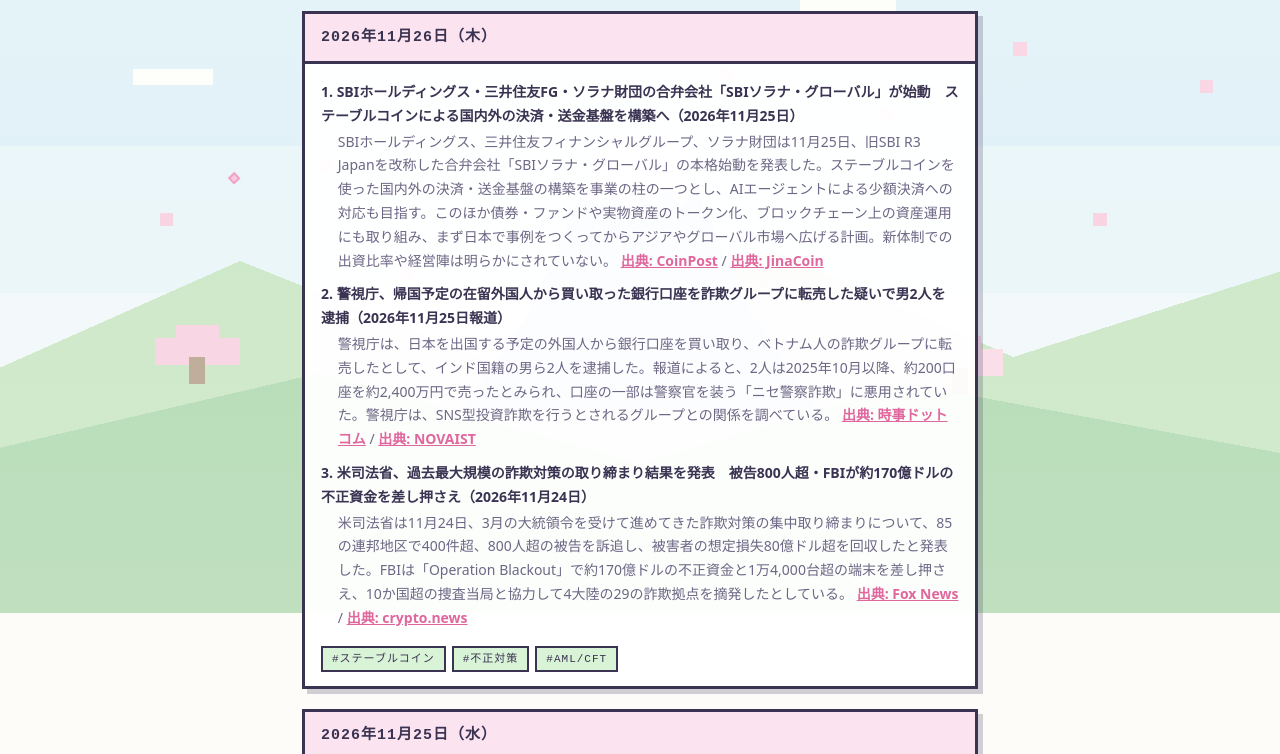
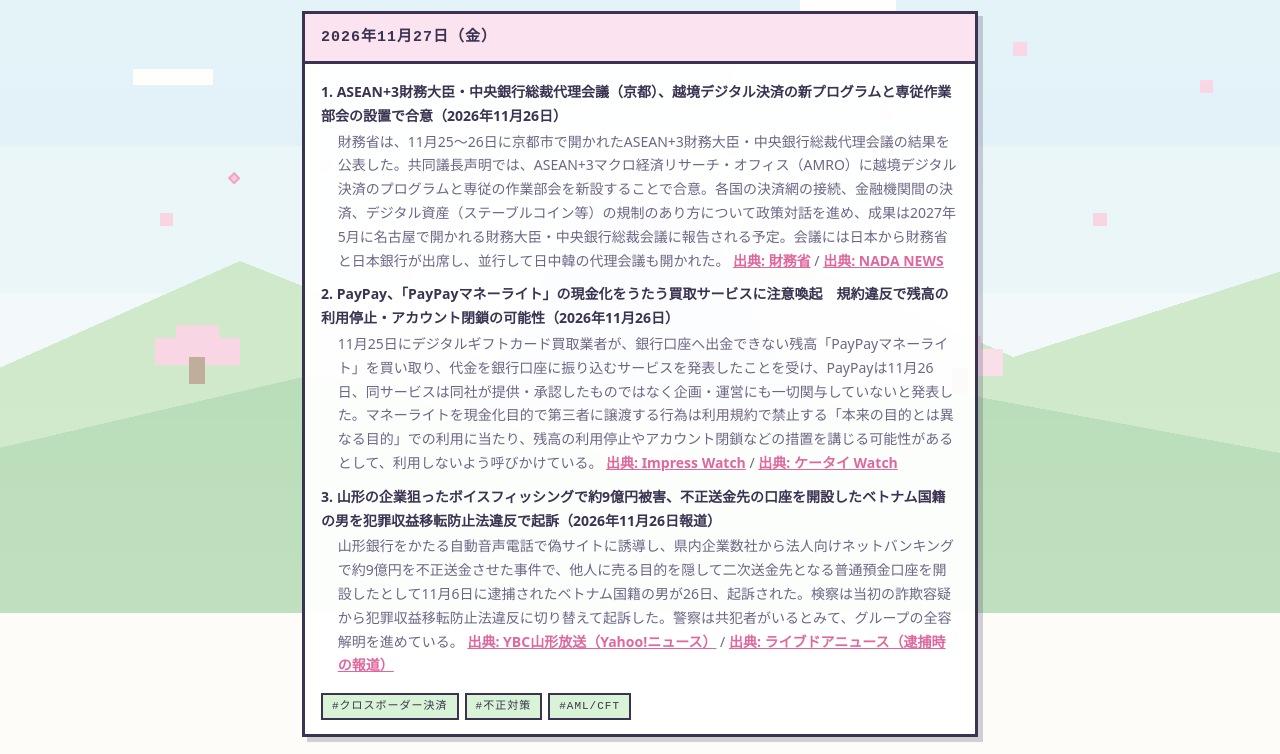
Before and after one commit to fujisawakazuhi/-, a plain HTML site: page fund-transfer/daily-news/index.html in a window 1280 px wide. Shown: the part 187-941 px from the top of the page. Drawn offline with Linux system fonts and the light colour scheme; a web font is replaced by a local one.

Commit message:
Daily news: 2026-11-27
Co-Authored-By: Claude Opus 5.5 <noreply@anthropic.com>
Claude-Session: https://claude.ai/code/session_01MqKzwwKGmkYWf5bZARy6ut

```diff
--- a/fund-transfer/daily-news/index.html
+++ b/fund-transfer/daily-news/index.html
@@ -41,6 +41,21 @@
 <!-- ▼▼▼ 新しい投稿はこのマーカーの直下に追加する（新しいものが上） ▼▼▼ -->
       <article class="post">
         <div class="post-head">
+          <time datetime="2026-11-27">2026年11月27日（金）</time>
+        </div>
+        <div class="post-body">
+          <p><b>1. ASEAN+3財務大臣・中央銀行総裁代理会議（京都）、越境デジタル決済の新プログラムと専従作業部会の設置で合意（2026年11月26日）</b><br><span class="news-text">財務省は、11月25〜26日に京都市で開かれたASEAN+3財務大臣・中央銀行総裁代理会議の結果を公表した。共同議長声明では、ASEAN+3マクロ経済リサーチ・オフィス（AMRO）に越境デジタル決済のプログラムと専従の作業部会を新設することで合意。各国の決済網の接続、金融機関間の決済、デジタル資産（ステーブルコイン等）の規制のあり方について政策対話を進め、成果は2027年5月に名古屋で開かれる財務大臣・中央銀行総裁会議に報告される予定。会議には日本から財務省と日本銀行が出席し、並行して日中韓の代理会議も開かれた。 <a href="https://www.mof.go.jp/policy/international_policy/convention/other/20261126.html">出典: 財務省</a> / <a href="https://www.nadanews.com/393091/">出典: NADA NEWS</a></span></p>
+          <p><b>2. PayPay、「PayPayマネーライト」の現金化をうたう買取サービスに注意喚起　規約違反で残高の利用停止・アカウント閉鎖の可能性（2026年11月26日）</b><br><span class="news-text">11月25日にデジタルギフトカード買取業者が、銀行口座へ出金できない残高「PayPayマネーライト」を買い取り、代金を銀行口座に振り込むサービスを発表したことを受け、PayPayは11月26日、同サービスは同社が提供・承認したものではなく企画・運営にも一切関与していないと発表した。マネーライトを現金化目的で第三者に譲渡する行為は利用規約で禁止する「本来の目的とは異なる目的」での利用に当たり、残高の利用停止やアカウント閉鎖などの措置を講じる可能性があるとして、利用しないよう呼びかけている。 <a href="https://www.watch.impress.co.jp/docs/news/2159408.html">出典: Impress Watch</a> / <a href="https://k-tai.watch.impress.co.jp/docs/news/2159302.html">出典: ケータイ Watch</a></span></p>
+          <p><b>3. 山形の企業狙ったボイスフィッシングで約9億円被害、不正送金先の口座を開設したベトナム国籍の男を犯罪収益移転防止法違反で起訴（2026年11月26日報道）</b><br><span class="news-text">山形銀行をかたる自動音声電話で偽サイトに誘導し、県内企業数社から法人向けネットバンキングで約9億円を不正送金させた事件で、他人に売る目的を隠して二次送金先となる普通預金口座を開設したとして11月6日に逮捕されたベトナム国籍の男が26日、起訴された。検察は当初の詐欺容疑から犯罪収益移転防止法違反に切り替えて起訴した。警察は共犯者がいるとみて、グループの全容解明を進めている。 <a href="https://news.yahoo.co.jp/articles/cf859a86d3364e2ffb581768caaab10634a39d55">出典: YBC山形放送（Yahoo!ニュース）</a> / <a href="https://news.livedoor.com/topics/detail/32749223/">出典: ライブドアニュース（逮捕時の報道）</a></span></p>
+        </div>
+        <div class="post-tags">
+          <span>#クロスボーダー決済</span>
+          <span>#不正対策</span>
+          <span>#AML/CFT</span>
+        </div>
+      </article>
+      <article class="post">
+        <div class="post-head">
           <time datetime="2026-11-26">2026年11月26日（木）</time>
         </div>
         <div class="post-body">
```
